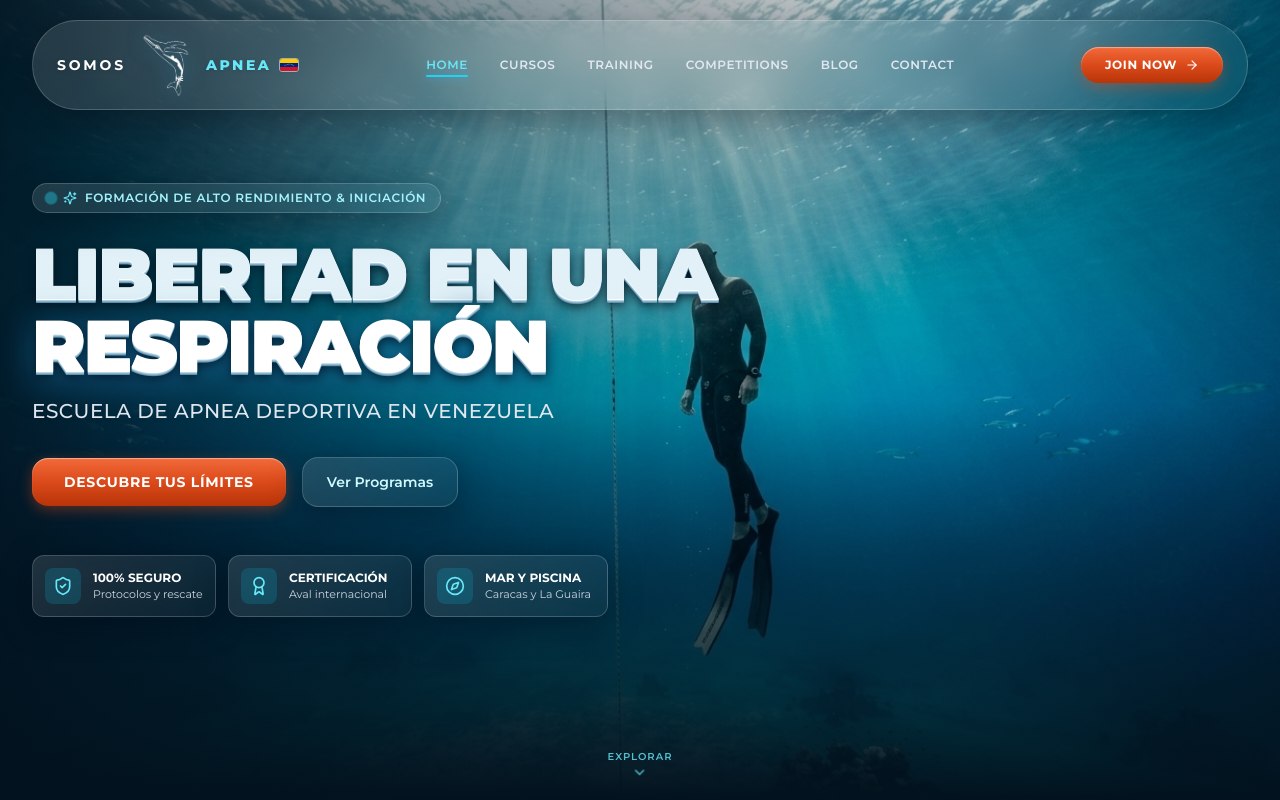
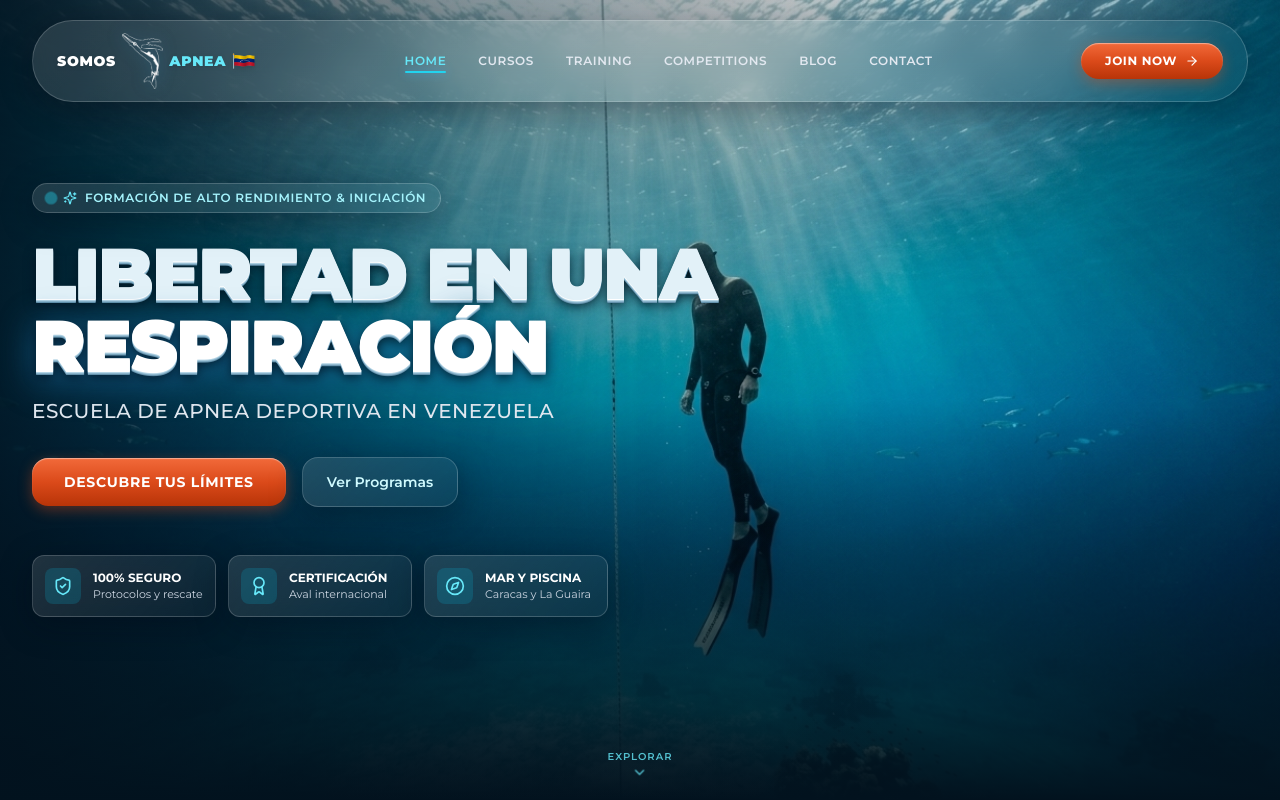
Before and after one commit to jhonshua/pagina-somos-apnea, a React (Vite) app: page / in a window 1280 px wide. Shown: the top 800 px of the page. Built offline with nearby package versions, Linux system fonts and the light colour scheme; the HTML template or start-up script is replaced by a standard one.

Commit message:
feat: unify logo emblem - reduce spacing by half, disable hover zoom, and add static waving Venezuelan flag shape

```diff
--- a/src/components/Footer.tsx
+++ b/src/components/Footer.tsx
@@ -10,22 +10,22 @@ export const Footer: React.FC = () => {
 
           {/* Brand Col */}
           <div className="md:col-span-2">
-            <div className="flex items-center gap-2.5 sm:gap-3 mb-4">
-              <span className="text-white text-xs sm:text-sm font-bold tracking-[0.2em] drop-shadow leading-none uppercase">
+            <div className="flex items-center mb-4 select-none">
+              <span className="text-white text-xs sm:text-[13px] md:text-sm font-black tracking-wider drop-shadow leading-none uppercase">
                 SOMOS
               </span>
-              <div className="h-12 w-10 flex items-center justify-center shrink-0">
+              <div className="h-11 sm:h-12 w-auto mx-1 sm:mx-1.5 flex items-center justify-center shrink-0">
                 <img
                   src="/whale-only.png"
-                  alt="Somos Apnea Ballena"
-                  className="h-full w-full object-contain filter drop-shadow-[0_0_8px_rgba(56,164,224,0.5)]"
+                  alt="Somos Apnea"
+                  className="h-full w-auto object-contain filter drop-shadow-[0_0_8px_rgba(56,164,224,0.5)] pointer-events-none"
                 />
               </div>
-              <div className="flex items-center gap-1.5 sm:gap-2">
-                <span className="text-cyan-300 text-xs sm:text-sm font-extrabold tracking-[0.18em] leading-none drop-shadow uppercase">
+              <div className="flex items-center gap-1 sm:gap-1.5">
+                <span className="text-cyan-300 text-xs sm:text-[13px] md:text-sm font-black tracking-wider leading-none drop-shadow uppercase">
                   APNEA
                 </span>
-                <VenezuelaFlag className="w-4 h-2.5 sm:w-5 sm:h-3.5 shadow" />
+                <VenezuelaFlag className="w-5 h-3.5 sm:w-6 sm:h-4" />
               </div>
             </div>
 
--- a/src/components/Navbar.tsx
+++ b/src/components/Navbar.tsx
@@ -23,28 +23,28 @@ export const Navbar: React.FC<NavbarProps> = ({ onOpenJoinModal }) => {
     <header className="fixed top-3 md:top-5 left-0 right-0 z-50 px-3 sm:px-6 lg:px-8 max-w-7xl mx-auto">
       <nav className="glass-nav rounded-2xl md:rounded-full px-4 sm:px-6 py-2.5 sm:py-3 flex items-center justify-between transition-all duration-300">
 
-        {/* Logo Oficial: SOMOS + Ballena Grande + APNEA en una sola fila */}
-        <a href="#home" className="flex items-center gap-2 sm:gap-2.5 md:gap-3 group">
-          {/* SOMOS (letras más pequeñas y estilizadas) */}
-          <span className="text-white text-xs sm:text-[13px] md:text-sm font-bold tracking-[0.2em] drop-shadow leading-none uppercase">
+        {/* Logo Oficial: SOMOS + Ballena + APNEA + Bandera Ondulante integrados */}
+        <a href="#home" className="flex items-center group cursor-pointer select-none">
+          {/* SOMOS */}
+          <span className="text-white text-xs sm:text-[13px] md:text-sm font-black tracking-wider drop-shadow leading-none uppercase">
             SOMOS
           </span>
 
-          {/* En el medio: Solo la ballena flotante más grande (sin botón ni círculo) */}
-          <div className="relative h-12 sm:h-14 md:h-16 w-10 sm:w-12 md:w-14 flex items-center justify-center shrink-0">
+          {/* En el medio: Solo la ballena (espaciado reducido a la mitad, sin zoom/agrandamiento al pasar el dedo) */}
+          <div className="relative h-11 sm:h-12 md:h-14 w-auto mx-1 sm:mx-1.5 flex items-center justify-center shrink-0">
             <img
               src="/whale-only.png"
-              alt="Somos Apnea Ballena"
-              className="h-full w-full object-contain filter drop-shadow-[0_0_10px_rgba(56,164,224,0.6)] group-hover:scale-110 transition-transform duration-300"
+              alt="Somos Apnea"
+              className="h-full w-auto object-contain filter drop-shadow-[0_0_8px_rgba(56,164,224,0.5)] pointer-events-none"
             />
           </div>
 
-          {/* APNEA (letras más pequeñas) + Bandera oficial de Venezuela */}
-          <div className="flex items-center gap-1.5 sm:gap-2">
-            <span className="text-cyan-300 text-xs sm:text-[13px] md:text-sm font-extrabold tracking-[0.18em] drop-shadow leading-none uppercase">
+          {/* APNEA + Bandera Ondulante de Venezuela */}
+          <div className="flex items-center gap-1 sm:gap-1.5">
+            <span className="text-cyan-300 text-xs sm:text-[13px] md:text-sm font-black tracking-wider leading-none drop-shadow uppercase">
               APNEA
             </span>
-            <VenezuelaFlag className="w-4 h-2.5 sm:w-5 sm:h-3.5 shadow" />
+            <VenezuelaFlag className="w-5 h-3.5 sm:w-6 sm:h-4" />
           </div>
         </a>
 
--- a/src/components/VenezuelaFlag.tsx
+++ b/src/components/VenezuelaFlag.tsx
@@ -4,31 +4,65 @@ interface VenezuelaFlagProps {
   className?: string;
 }
 
-export const VenezuelaFlag: React.FC<VenezuelaFlagProps> = ({ className = "w-5 h-3.5" }) => {
+export const VenezuelaFlag: React.FC<VenezuelaFlagProps> = ({ className = "w-6 h-4" }) => {
   return (
     <svg
-      viewBox="0 0 30 20"
-      className={`inline-block overflow-hidden rounded-[3px] shadow-sm border border-white/50 shrink-0 select-none ${className}`}
+      viewBox="0 0 38 24"
+      className={`inline-block shrink-0 select-none drop-shadow-md ${className}`}
       xmlns="http://www.w3.org/2000/svg"
-      aria-label="Bandera de Venezuela"
+      aria-label="Bandera ondulante de Venezuela"
     >
-      <title>Bandera de Venezuela</title>
-      {/* 3 Franjas Horizontales: Amarillo, Azul y Rojo */}
-      <rect x="0" y="0" width="30" height="6.67" fill="#FFCC00" />
-      <rect x="0" y="6.67" width="30" height="6.67" fill="#00247D" />
-      <rect x="0" y="13.34" width="30" height="6.67" fill="#CF142B" />
+      <title>Bandera de Venezuela ondeando al viento</title>
+      <defs>
+        <linearGradient id="flag-wave-ripple" x1="0" y1="0" x2="1" y2="0">
+          <stop offset="0%" stopColor="#000000" stopOpacity="0.12" />
+          <stop offset="28%" stopColor="#ffffff" stopOpacity="0.32" />
+          <stop offset="55%" stopColor="#000000" stopOpacity="0.25" />
+          <stop offset="78%" stopColor="#ffffff" stopOpacity="0.28" />
+          <stop offset="100%" stopColor="#000000" stopOpacity="0.2" />
+        </linearGradient>
+      </defs>
 
-      {/* Arco oficial de las 8 estrellas blancas en la franja azul */}
+      {/* Asta metálica de la bandera */}
+      <line x1="2.5" y1="1" x2="2.5" y2="23.5" stroke="#cbd5e1" strokeWidth="1.2" strokeLinecap="round" />
+      <circle cx="2.5" cy="1.2" r="1.1" fill="#f59e0b" />
+
+      {/* Franja Amarilla Ondulante (superior) */}
+      <path
+        d="M 3.5,3 C 10.5,1.5 16.5,5.8 22.5,3.5 C 27.5,1.5 31.5,4 35.5,3.8 L 35.5,9.3 C 31.5,9.5 27.5,7 22.5,9 C 16.5,11.3 10.5,7 3.5,8.5 Z"
+        fill="#FFCC00"
+      />
+
+      {/* Franja Azul Ondulante (centro) */}
+      <path
+        d="M 3.5,8.5 C 10.5,7 16.5,11.3 22.5,9 C 27.5,7 31.5,9.5 35.5,9.3 L 35.5,14.8 C 31.5,15 27.5,12.5 22.5,14.5 C 16.5,16.8 10.5,12.5 3.5,14 Z"
+        fill="#00247D"
+      />
+
+      {/* Franja Roja Ondulante (inferior) */}
+      <path
+        d="M 3.5,14 C 10.5,12.5 16.5,16.8 22.5,14.5 C 27.5,12.5 31.5,15 35.5,14.8 L 35.5,20.3 C 31.5,20.5 27.5,18 22.5,20 C 16.5,22.3 10.5,18 3.5,19.5 Z"
+        fill="#CF142B"
+      />
+
+      {/* 8 Estrellas Blancas en Arco siguiendo la onda de la tela */}
       <g fill="#FFFFFF">
-        <circle cx="8.2" cy="11.4" r="0.6" />
-        <circle cx="10.0" cy="9.9" r="0.6" />
-        <circle cx="12.2" cy="8.9" r="0.6" />
-        <circle cx="14.4" cy="8.4" r="0.6" />
-        <circle cx="16.6" cy="8.4" r="0.6" />
-        <circle cx="18.8" cy="8.9" r="0.6" />
-        <circle cx="21.0" cy="9.9" r="0.6" />
-        <circle cx="22.8" cy="11.4" r="0.6" />
+        <circle cx="13.2" cy="12.8" r="0.65" />
+        <circle cx="15.0" cy="11.7" r="0.65" />
+        <circle cx="17.0" cy="10.9" r="0.65" />
+        <circle cx="19.2" cy="10.5" r="0.65" />
+        <circle cx="21.3" cy="10.5" r="0.65" />
+        <circle cx="23.5" cy="11.0" r="0.65" />
+        <circle cx="25.3" cy="11.8" r="0.65" />
+        <circle cx="27.0" cy="12.9" r="0.65" />
       </g>
+
+      {/* Capa de Sombras y Relieves de la Tela al Viento */}
+      <path
+        d="M 3.5,3 C 10.5,1.5 16.5,5.8 22.5,3.5 C 27.5,1.5 31.5,4 35.5,3.8 L 35.5,20.3 C 31.5,20.5 27.5,18 22.5,20 C 16.5,22.3 10.5,18 3.5,19.5 Z"
+        fill="url(#flag-wave-ripple)"
+        style={{ mixBlendMode: 'multiply' }}
+      />
     </svg>
   );
 };
```
Also changed, not shown: public/whale-only.png, src/assets/whale-only.png.
